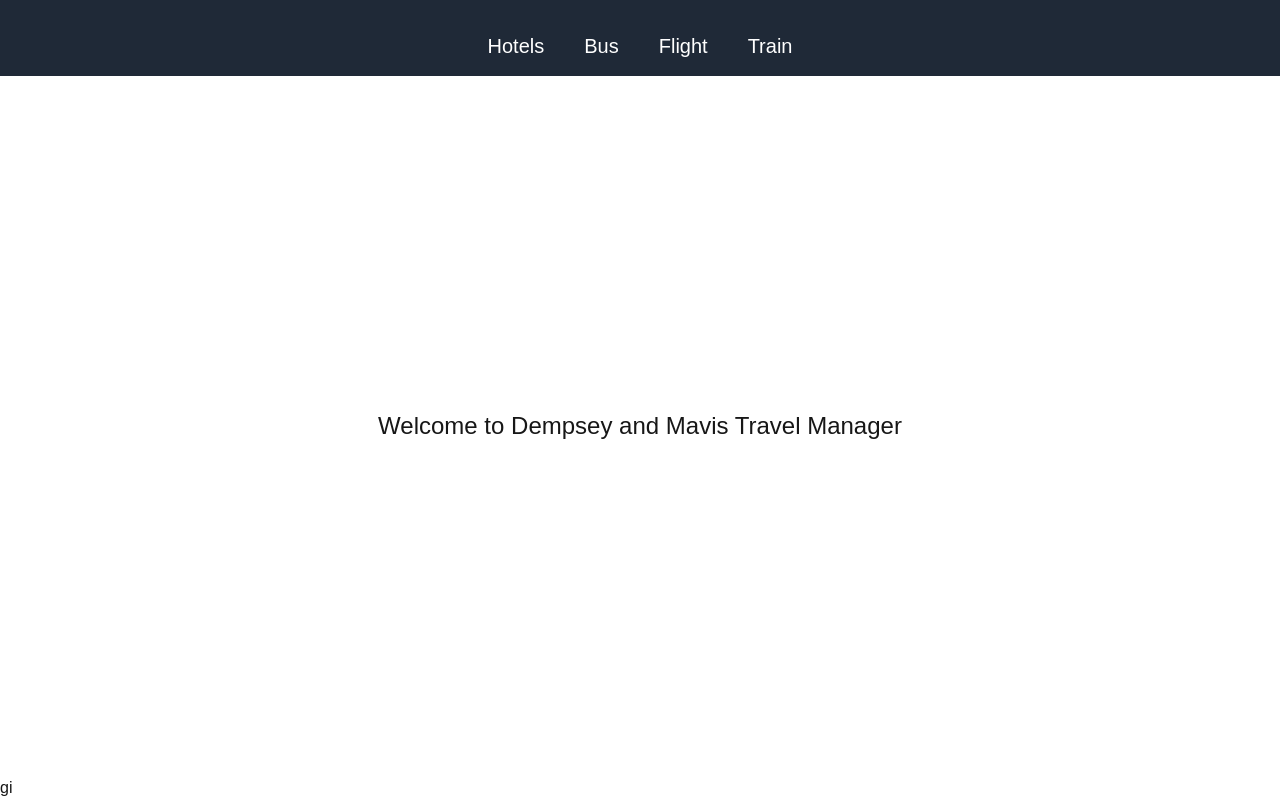
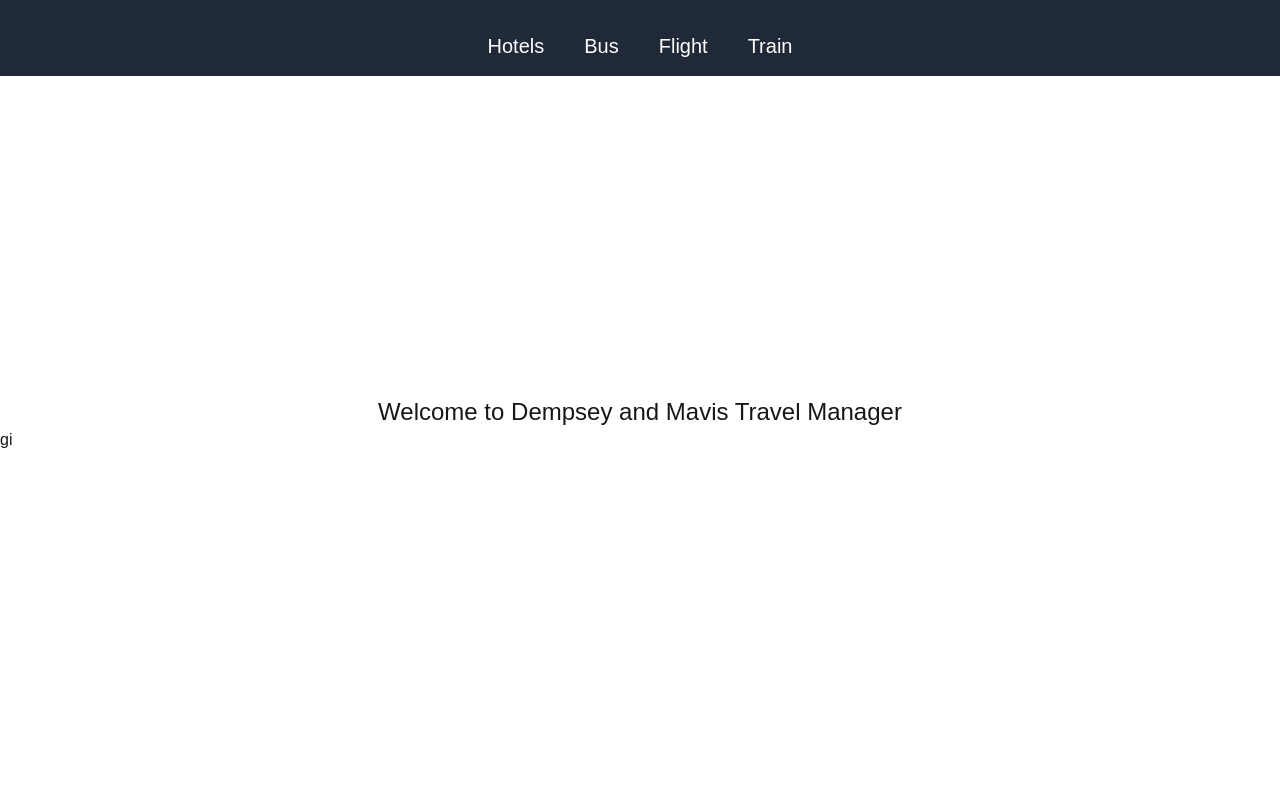
Before and after one commit to zsg0428/travel-manager, a Next.js app: page / in a window 1280 px wide. Built offline with nearby package versions, Linux system fonts and the light colour scheme.

Commit message:
made css change

```diff
--- a/app/_components/NavBar.jsx
+++ b/app/_components/NavBar.jsx
@@ -6,7 +6,7 @@ export const NavBar = () => {
     const [isOpen, setIsOpen] = useState(false);
 
     return (
-        <nav className="w-full bg-gray-800 p-4">
+        <nav className="w-full bg-gray-800 p-4 mb-[20rem]">
             {/* Burger Menu Icon */}
             <div className="sm:hidden flex justify-between items-center">
                 <h1 className="text-white text-xl">Travel Manager</h1>
--- a/app/layout.js
+++ b/app/layout.js
@@ -22,7 +22,7 @@ export const metadata = {
 export default function RootLayout({ children }) {
   return (
     <html lang="en">
-      <body className='flex flex-col justify-between h-[100vh] relative'>
+      <body className=' h-[100vh] relative'>
     <Header/>
         {children}
     {/*<Footer/>*/}
```
